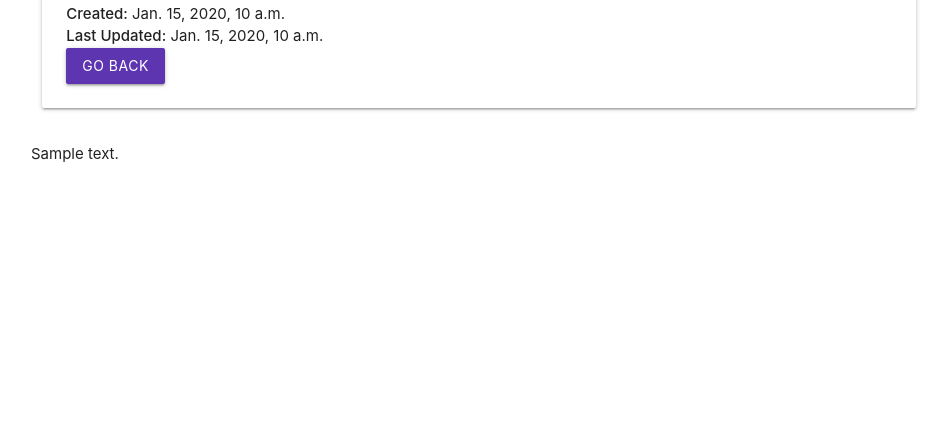
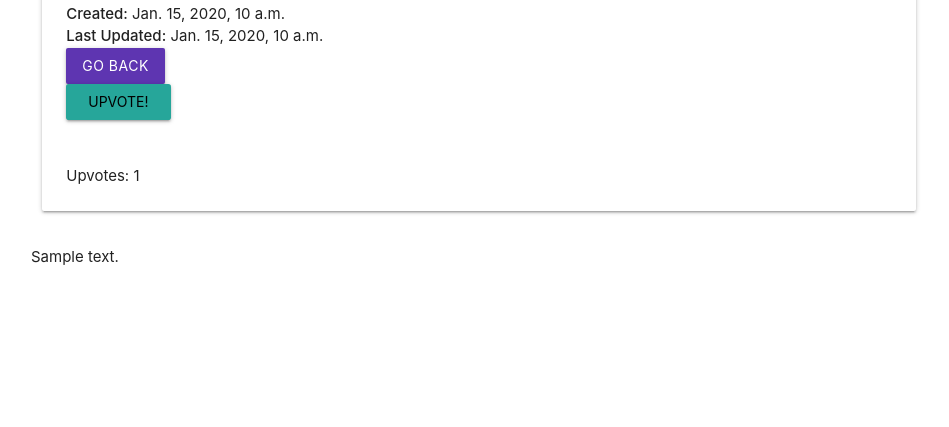
Before and after one commit to 10xOXR/2BN-Milestone-5, a Django app: a page that uses src/tickets/templates/ticket_detail.html in a window 1280 px wide. Shown: the part 321-748 px from the top of the page, without its empty margins (161-1110 px from the left). Run offline with Django 3.2, Linux system fonts and the light colour scheme; tables that the repository leaves empty hold one stand-in row (values such as "Sample post"); some libraries are stand-ins or nearby versions; some web fonts are replaced.

Commit message:
Add upvotes to tickets
Added the ability to upvote Bug Reports.

```diff
--- a/src/tickets/admin.py
+++ b/src/tickets/admin.py
@@ -1,5 +1,6 @@
 from django.contrib import admin
-from .models import Ticket, Comment
+from .models import Ticket, Comment, BugUpvote
 
 admin.site.register(Ticket)
 admin.site.register(Comment)
+admin.site.register(BugUpvote)
--- a/src/tickets/models.py
+++ b/src/tickets/models.py
@@ -70,3 +70,19 @@ class Comment(models.Model):
 
     def __str__(self):
         return "Comment {0} on Ticket {1}".format(self.id, self.ticket)
+
+
+class BugUpvote(models.Model):
+    ticket = models.ForeignKey(
+        Ticket,
+        on_delete=models.CASCADE,
+        null=True
+    )
+    user = models.ForeignKey(
+        User,
+        on_delete=models.CASCADE,
+        null=True
+    )
+
+    def __str__(self):
+        return "BU#{0} on Ticket#{1}".format(self.id, self.ticket)
--- a/src/tickets/templates/ticket_detail.html
+++ b/src/tickets/templates/ticket_detail.html
@@ -17,14 +17,26 @@
                 <p><strong>Description:</strong> {{ ticket.description|linebreaksbr }}</p>
                 <p><strong>Created:</strong> {{ ticket.raised_on }}</p>
                 <p><strong>Last Updated:</strong> {{ ticket.last_updated }}</p>
-                <a href="{% url 'all_tickets' %}" class="btn deep-purple darken-1">Go back</a>
+                <a href="{% url 'all_tickets' %}" class="btn waves-effect waves-light deep-purple darken-1">Go back</a>
                 {% if user.id == ticket.raised_by.id or user.is_superuser %}
-                <a href="{% url 'edit_ticket' ticket.id %}" class="btn deep-purple darken-1">Edit</a>
-                <a href="#modal-delete" class="btn modal-trigger red darken-4">Delete</a>
+                <a href="{% url 'edit_ticket' ticket.id %}"
+                    class="btn waves-effect waves-light deep-purple darken-1">Edit</a>
+                <a href="#modal-delete" class="btn modal-trigger waves-effect waves-light red darken-4">Delete</a>
                 {% endif %}
                 {% if user.is_authenticated %}
-                <a href="{% url 'create_comment' ticket.id %}" class="btn deep-purple darken-1">Add Comment</a>
+                <a href="{% url 'create_comment' ticket.id %}"
+                    class="btn waves-effect waves-light deep-purple darken-1">Add Comment</a>
                 {% endif %}
+                <form action="#" method="POST">
+                    {% csrf_token %}
+                    {% if user.id in voters %}
+                        <input type="submit" class="btn waves-effect waves-light red darken-4" value="Remove Vote" name="downvote">
+                    {% else %}
+                        <input type="submit" class="btn waves-effect waves-light success" value="Upvote!" name="upvote">
+                    {% endif %}
+                </form>
+                <br><br>
+                <p>Upvotes: {{ voters|length }}</p>
             </div>
         </div>
     </div>
@@ -40,7 +52,7 @@
 </div>
 
 {% for comment in comments %}
-    <p>{{ comment.comment_text }}</p>
+<p>{{ comment.comment_text }}</p>
 {% endfor %}
 
 {% endblock %}
--- a/src/tickets/views.py
+++ b/src/tickets/views.py
@@ -2,8 +2,8 @@ from django.shortcuts import render, redirect, reverse, get_object_or_404
 from django.utils import timezone
 from django.contrib import messages
 from django.contrib.auth.decorators import login_required
-from .models import Ticket, Comment
-from .forms import TicketForm, CommentForm
+from .models import Ticket, Comment, BugUpvote
+from .forms import TicketForm, CommentForm, BugVoteForm
 
 
 @login_required
@@ -79,13 +79,25 @@ def create_comment(request, pk):
 def ticket_detail(request, pk):
     ticket = get_object_or_404(Ticket, pk=pk)
     comments = Comment.objects.filter(ticket_id=ticket.pk)
+    upvotes = BugUpvote.objects.filter(ticket_id=ticket.pk).values("user_id")
+    voters = [vote["user_id"] for vote in upvotes]
+
+    if ticket.ticket_type == "Bug Report":
+        if request.POST.get("upvote"):
+            BugUpvote.objects.create(ticket_id=ticket.pk, user_id=request.user.id)
+            return redirect(ticket_detail, ticket.pk)
+
+        elif request.POST.get("downvote"):
+            BugUpvote.objects.filter(ticket_id=ticket.pk, user_id=request.user.id).delete()
+            return redirect(ticket_detail, ticket.pk)
 
     return render(
         request,
         "ticket_detail.html",
         {
             "ticket": ticket,
-            "comments": comments
+            "comments": comments,
+            "voters": voters,
         }
     )
 
```
Also changed, not shown: src/tickets/forms.py (+9 -1 lines), src/tickets/migrations/0014_bugupvote.py (added), src/tickets/migrations/0015_auto_20190712_1800.py (added).
